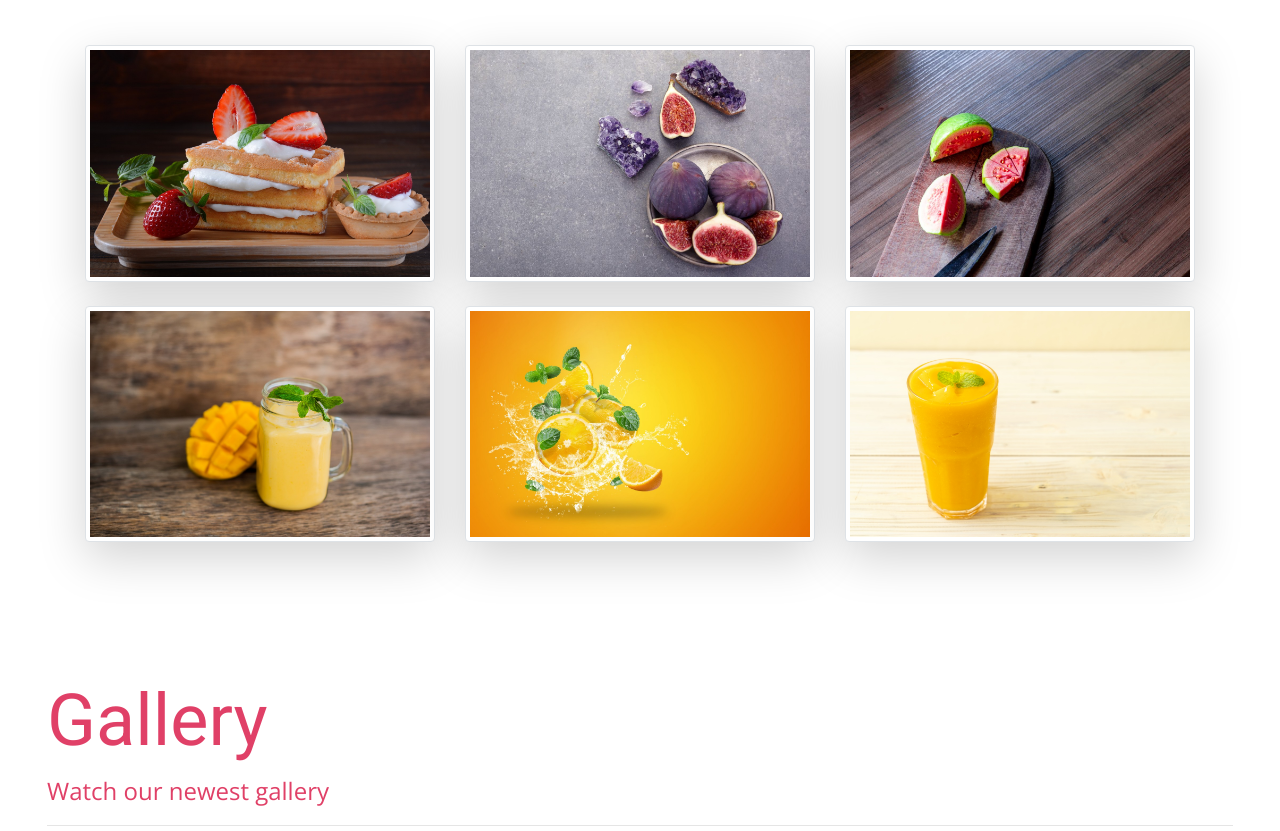
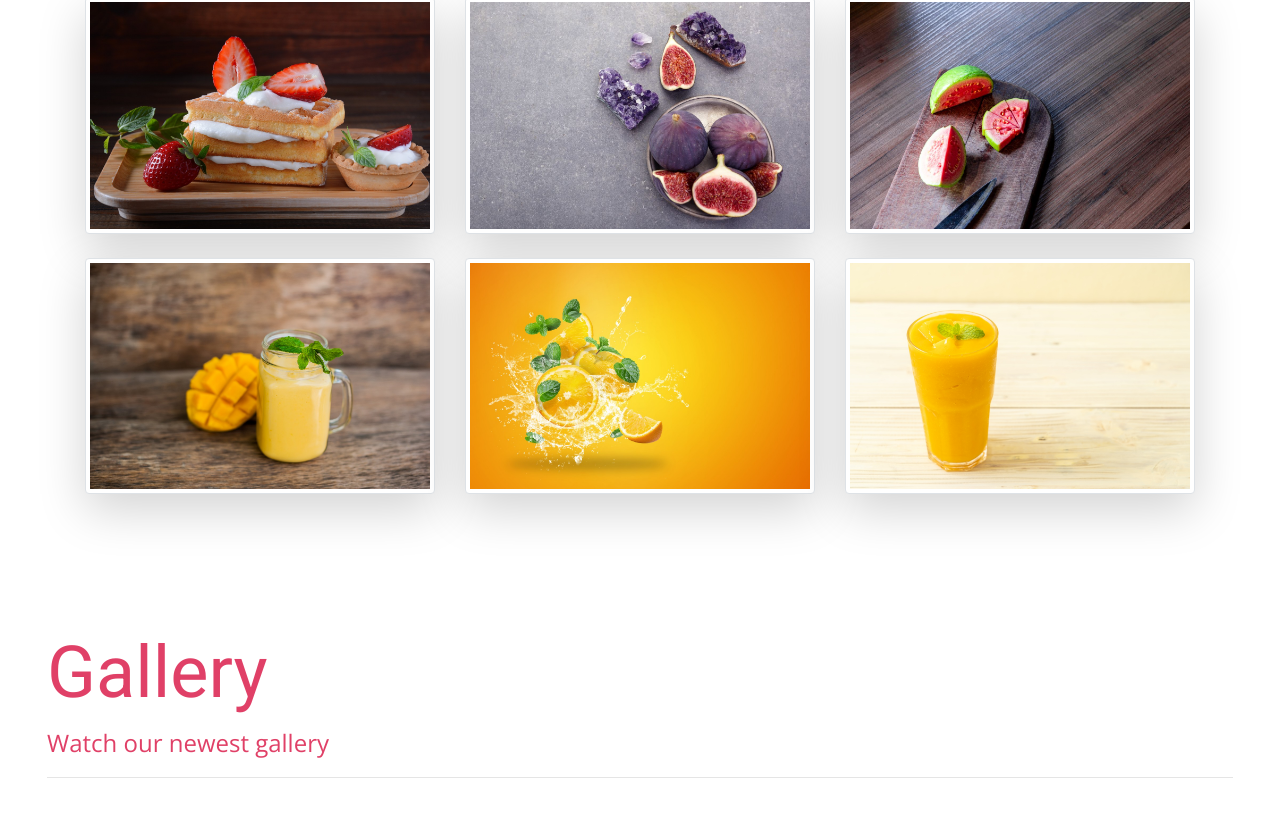
Before and after one commit to pyace1/Yield, a plain HTML site: page gallery.html in a window 1280 px wide. Shown: the part 73-904 px from the top of the page. Drawn offline with nearby package versions, Linux system fonts and the light colour scheme.

Commit message:
gallery finished

```diff
--- a/gallery.html
+++ b/gallery.html
@@ -53,7 +53,7 @@
 
     <!-- gallery -->
 
-    <section class="gallery py-5">
+    <section class="gallery pb-5">
         <div class="container">
             <div class="row">
                 <div class="col-md-4 col-sm-6 mb-4">
```
